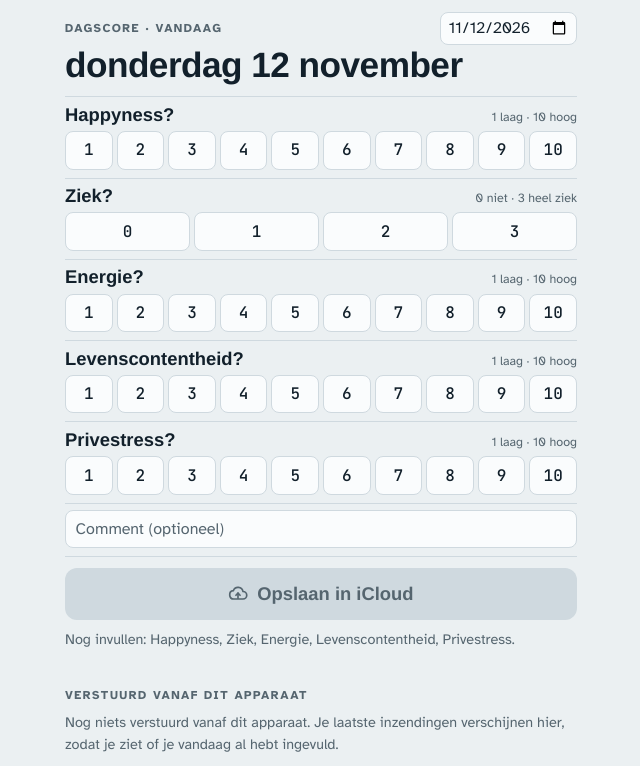
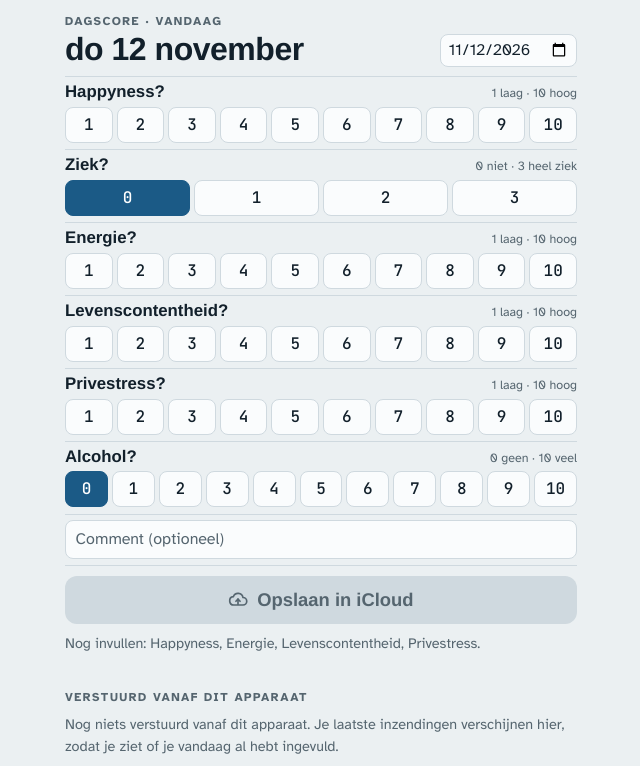
Before and after one commit to casperdijkvan-lgtm/dagscore, a plain HTML site: page index.html in a window 1280 px wide. Shown: the top 766 px of the page, without its empty margins (319-959 px from the left). Drawn offline with Linux system fonts and the light colour scheme; a web font is replaced by a local one.

Commit message:
Dagscore: Alcohol (0-10, standaard 0), Ziek standaard 0, compactere kop
Co-Authored-By: Claude Opus 5.5 <noreply@anthropic.com>

```diff
--- a/index.html
+++ b/index.html
@@ -17,7 +17,7 @@ body { margin: 0; }
 img { max-width: 100%; }
 [hidden] { display: none !important; }
 </style>
-<meta name="dagscore-versie" content="da9e27c4bb">
+<meta name="dagscore-versie" content="7877cf0174">
 <title>Dagscore</title>
 <meta name="claude:viewport-fit-sides" content="cover">
 <link rel="preconnect" href="https://fonts.googleapis.com">
@@ -74,7 +74,7 @@ body {
   padding-right: max(16px, env(safe-area-inset-right, 0px));
   display: flex;
   flex-direction: column;
-  gap: .7rem;
+  gap: .6rem;
 }
 .below { margin-top: 1.5rem; }
 .sr-only {
@@ -95,9 +95,9 @@ body {
 .moved a { color: var(--accent); font-weight: 700; overflow-wrap: anywhere; }
 
 /* Kop */
-.top { display: flex; flex-direction: column; gap: .1rem; }
-.top-row { display: flex; justify-content: space-between; align-items: center; gap: .75rem; }
-.top-row input {
+.top { display: flex; justify-content: space-between; align-items: flex-end; gap: .75rem; }
+.day { display: flex; flex-direction: column; gap: .1rem; min-width: 0; }
+.top input {
   font: inherit;
   font-size: 16px;
   color: var(--ink);
@@ -119,7 +119,7 @@ h1 {
   margin: 0;
   font-family: var(--font-display);
   font-weight: 700;
-  font-size: clamp(1.5rem, 6.6vw, 2.2rem);
+  font-size: clamp(1.25rem, 5.4vw, 2rem);
   line-height: 1.1;
   letter-spacing: -.015em;
   text-wrap: balance;
@@ -128,11 +128,11 @@ h1 {
 /* Vragen */
 .questions { display: flex; flex-direction: column; border-top: 1px solid var(--line); }
 .q {
-  padding-block: .4rem .5rem;
+  padding-block: .3rem .4rem;
   border-bottom: 1px solid var(--line);
   display: flex;
   flex-direction: column;
-  gap: .3rem;
+  gap: .25rem;
   min-width: 0;
 }
 .q-head { display: flex; justify-content: space-between; align-items: baseline; gap: .75rem; }
@@ -140,11 +140,12 @@ h1 {
   margin: 0;
   font-family: var(--font-display);
   font-weight: 700;
-  font-size: 1.15rem;
+  font-size: 1.05rem;
   line-height: 1.2;
 }
 .q-range { font-size: .78rem; color: var(--muted); white-space: nowrap; }
-.q-text { padding-block: .4rem .45rem; }
+.q-text { padding-block: .35rem .4rem; }
+h1 { white-space: nowrap; overflow: hidden; text-overflow: ellipsis; }
 .note-input {
   width: 100%;
   font: inherit;
@@ -170,7 +171,7 @@ h1 {
   display: flex;
   align-items: center;
   justify-content: center;
-  height: 2.4rem;
+  height: 2.25rem;
   border-radius: 8px;
   background: var(--surface);
   border: 1px solid var(--line);
@@ -196,7 +197,7 @@ h1 {
   align-items: center;
   justify-content: center;
   gap: .55rem;
-  min-height: 3.25rem;
+  min-height: 3rem;
   padding-inline: 1rem;
   border-radius: 12px;
   background: var(--accent);
@@ -308,11 +309,11 @@ code { font-family: var(--font-mono); font-size: .88em; }
 <main class="wrap">
   <p class="moved" id="moved" hidden>Vanaf hier kan de knop Opdrachten niet openen. Gebruik de app op <a href="https://casperdijkvan-lgtm.github.io/dagscore/">casperdijkvan-lgtm.github.io/dagscore</a>.</p>
   <header class="top">
-    <div class="top-row">
+    <div class="day">
       <p class="eyebrow" id="dayLabel">Dagscore · vandaag</p>
-      <label for="date"><span class="sr-only">Andere dag invullen</span><input type="date" id="date"></label>
+      <h1 id="dayTitle">vandaag</h1>
     </div>
-    <h1 id="dayTitle">vandaag</h1>
+    <label for="date"><span class="sr-only">Andere dag invullen</span><input type="date" id="date"></label>
   </header>
 
   <form class="questions" id="form" autocomplete="off"></form>
@@ -367,10 +368,11 @@ code { font-family: var(--font-mono); font-size: .88em; }
   "dayStartsAt": 7,
   "questions": [
     { "id": "happyness",         "label": "Happyness?",         "short": "Happy",   "type": "scale", "min": 1, "max": 10, "low": "laag", "high": "hoog" },
-    { "id": "ziek",              "label": "Ziek?",              "short": "Ziek",    "type": "scale", "min": 0, "max": 3,  "low": "niet", "high": "heel ziek" },
+    { "id": "ziek",              "label": "Ziek?",              "short": "Ziek",    "type": "scale", "min": 0, "max": 3,  "low": "niet", "high": "heel ziek", "default": 0 },
     { "id": "energie",           "label": "Energie?",           "short": "Energie", "type": "scale", "min": 1, "max": 10, "low": "laag", "high": "hoog" },
     { "id": "levenscontentheid", "label": "Levenscontentheid?", "short": "Leven",   "type": "scale", "min": 1, "max": 10, "low": "laag", "high": "hoog" },
     { "id": "privestress",       "label": "Privestress?",       "short": "Stress",   "type": "scale", "min": 1, "max": 10, "low": "laag", "high": "hoog" },
+    { "id": "alcohol",           "label": "Alcohol?",           "short": "Alcohol",  "type": "scale", "min": 0, "max": 10, "low": "geen", "high": "veel", "default": 0 },
     { "id": "comment",           "label": "Comment",            "short": "Comment",  "type": "text" }
   ]
 }
@@ -497,8 +499,9 @@ code { font-family: var(--font-mono); font-size: .88em; }
   function fillFromHistory() {
     const hit = lastExportFor(dateInput.value);
     for (const q of QUESTIONS) {
-      const v = hit ? hit.values[q.id] : null;
+      let v = hit ? hit.values[q.id] : null;
       if (q.type === 'text') { $(q.id).value = v ?? ''; continue; }
+      if (v == null && q.default != null) v = q.default; // standaardwaarde, bv. Ziek 0
       form.querySelectorAll(`input[name="${q.id}"]`).forEach((inp) => {
         inp.checked = v != null && inp.value === String(v);
       });
@@ -511,7 +514,7 @@ code { font-family: var(--font-mono); font-size: .88em; }
     const y = new Date(); y.setDate(y.getDate() - 1);
     const rel = iso === t ? 'vandaag' : iso === isoOf(y) ? 'gisteren' : 'andere dag';
     $('dayLabel').textContent = APP.name + ' · ' + rel;
-    $('dayTitle').textContent = prettyDay(iso);
+    $('dayTitle').textContent = prettyDay(iso, { weekday: 'short', day: 'numeric', month: 'long' });
     const hit = lastExportFor(iso);
     if (hit) {
       already.innerHTML = `<strong>Al opgeslagen</strong> om ${hit.time} · opslaan vervangt die regel`;
```
Also changed, not shown: werk/index.html (+19 -17 lines).
